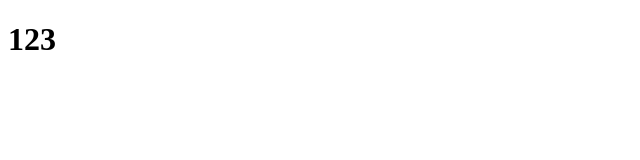
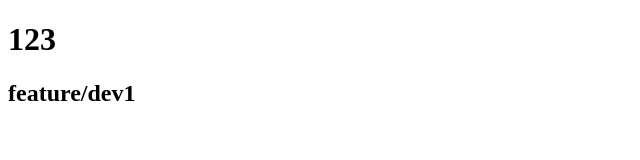
Before and after one commit to saadismaill/mygithub1stclass, a plain HTML site: page index.html in a window 1280 px wide. Shown: the whole page, without its empty margins (0-640 px from the left). Drawn offline with Linux system fonts and the light colour scheme.

Commit message:
Update index.html

```diff
--- a/index.html
+++ b/index.html
@@ -7,5 +7,7 @@
   </head>
   <body>
     <h1>123</h1>
+
+    <h2>feature/dev1</h2>
   </body>
 </html>
```
